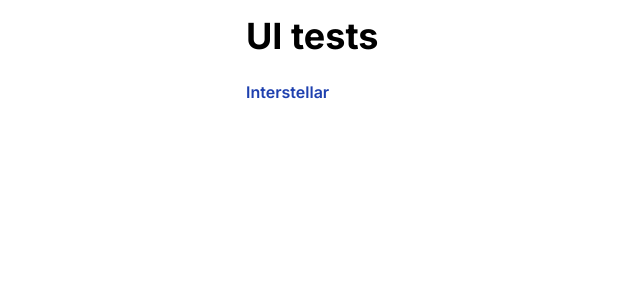
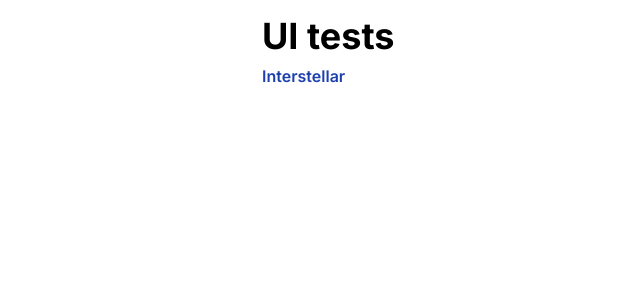
Before and after one commit to eliasablan/next-ui-tests, a Next.js app: page / in a window 1280 px wide. Shown: the top 300 px of the page, without its empty margins (58-698 px from the left). Built offline with nearby package versions, Linux system fonts and the light colour scheme.

Commit message:
homepage padding and margin adj

```diff
--- a/src/app/page.tsx
+++ b/src/app/page.tsx
@@ -9,8 +9,8 @@ const pages = [
 
 export default function Home() {
   return (
-    <main className="mx-auto max-w-2xl">
-      <h1 className="my-4 text-4xl font-bold">UI tests</h1>
+    <main className="mx-auto max-w-2xl p-4">
+      <h1 className="text-4xl font-bold">UI tests</h1>
       {pages.map((page) => (
         <div className="block py-2">
           <Link
```
